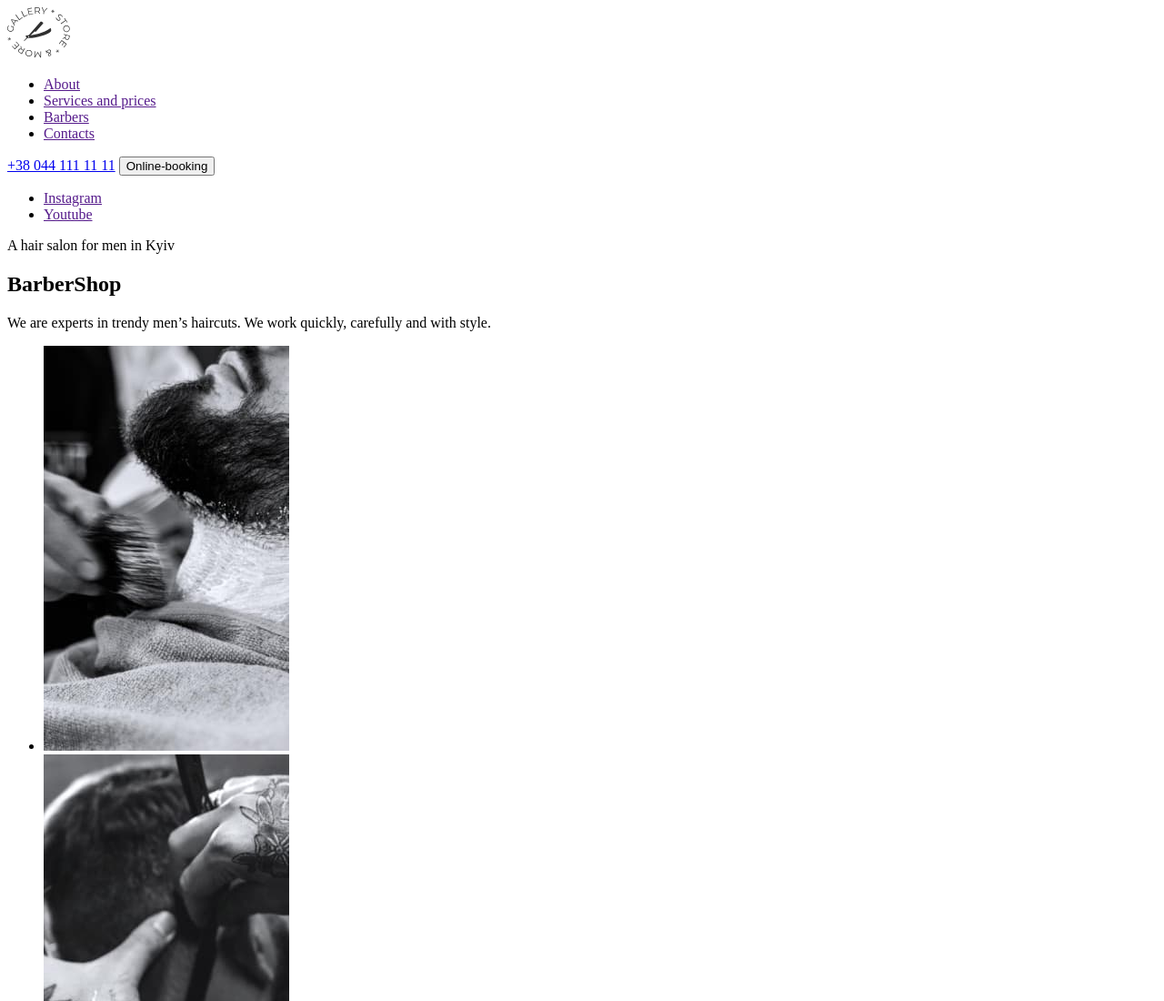
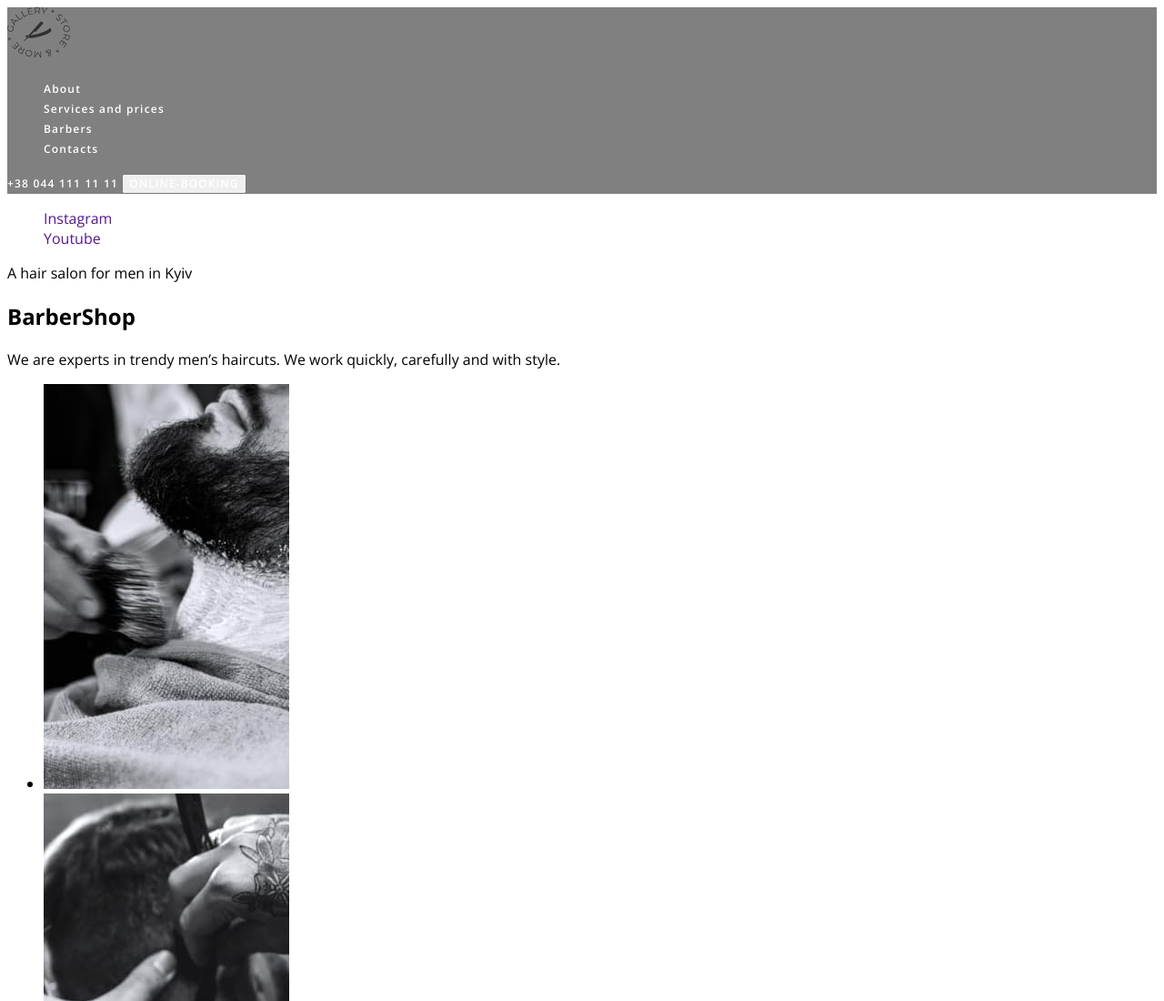
Before and after one commit to RAndriy1982/fs-79, a plain HTML site: page index.html in a window 1280 px wide. Shown: the top 1100 px of the page at 91% size. Drawn offline with nearby package versions, Linux system fonts and the light colour scheme.

Commit message:
started stilization

```diff
--- /dev/null
+++ b/css/styles.css
@@ -0,0 +1,69 @@
+/* @font-face {font-family: "OpenSans-700; src: url(../fonts/OpenSans-Bold.ttf);
+} */
+body {
+    font-family: 'Open Sans', sans-serif;
+}
+.list {
+    list-style: none;
+}
+.link {
+    text-decoration: none;
+}
+.header {
+    background-color: gray;
+}
+.header-navigation {
+}
+.header-logo {
+}
+.header-list {
+}
+.header-item {
+}
+
+.header-link {
+    font-weight: 600;
+    font-size: 12px;
+    line-height: 1.33px;
+    letter-spacing: 0.1em;
+
+    color: #FFFFFF;
+}
+
+.header-tel {
+
+    font-weight: 600;
+    font-size: 12px;
+    line-height: 1.33;
+    letter-spacing: 0.1em;
+    text-transform: uppercase;
+
+    color: #FFFFFF;
+
+
+}
+.header-btn {
+    font-family: inherit;
+    font-weight: 600;
+    font-size: 12px;
+    line-height: 16px;
+    letter-spacing: 0.09em;
+    text-transform: uppercase;
+
+    color: #FFFFFF;
+
+}
+.hero {
+}
+.hero-list {
+}
+.hero-item {
+}
+.hero-link {
+}
+.hero-suptitle {
+}
+.hero-title {
+}
+.hero-subtitle {
+}
--- a/index.html
+++ b/index.html
@@ -5,34 +5,38 @@
         <meta http-equiv="X-UA-Compatible" content="IE=edge">
         <meta name="viewport" content="width=device-width, initial-scale=1.0">
         <title>Barbershop&#128136;</title>
+        <link rel="preconnect" href="https://fonts.googleapis.com">
+        <link rel="preconnect" href="https://fonts.gstatic.com" crossorigin>
+        <link href="https://fonts.googleapis.com/css2?family=Open+Sans:wght@400;600;700&family=Raleway:wght@700&display=swap" rel="stylesheet">
+        <link rel="stylesheet" href="./css/styles.css">
     </head>
     <body>
-        <header>
-            <nav>
-                <a href="">
+        <header class="header">
+            <nav class="header-navigation">
+                <a class="header-logo" href="">
                     <img src="./images/logo.svg" alt="site logo">
                 </a>
-                <ul>
-                    <li><a href="">About</a></li>
-                    <li><a href="">Services and prices</a></li>
-                    <li><a href="">Barbers</a></li>
-                    <li><a href="">Contacts</a></li>
+                <ul class="header-list list">
+                    <li class="header-item"><a href="" class="header-link link">About</a></li>
+                    <li class="header-item"><a href="" class="header-link link">Services and prices</a></li>
+                    <li class="header-item"><a href="" class="header-link link">Barbers</a></li>
+                    <li class="header-item"><a href="" class="header-link link">Contacts</a></li>
                 </ul>
             </nav>
-            <a href="tel:+380441111111">+38 044 111 11 11</a>
-            <button type="button">Online-booking</button>
+            <a href="tel:+380441111111" class="header-tel link">+38 044 111 11 11</a>
+            <button type="button" class="header-btn">Online-booking</button>
         </header>
 
 
         <main>
-            <section>
-                <ul>
-                    <li><a href="" target="_blank" rel="noopener noreferrer nofollow">Instagram</a></li>
-                    <li><a href="" target="_blank" rel="noopener noreferrer nofollow">Youtube</a></li>
+            <section class="hero">
+                <ul class="hero-list list">
+                    <li class="hero-item"><a href="" target="_blank" class="hero-link link" rel="noopener noreferrer nofollow">Instagram</a></li>
+                    <li class="hero-item"><a href="" target="_blank" class="hero-link link" rel="noopener noreferrer nofollow">Youtube</a></li>
                 </ul>
-                <p>A hair salon for men in Kyiv</p>
-                <h1>BarberShop</h1>
-                <p>
+                <p class="hero-suptitle">A hair salon for men in Kyiv</p>
+                <h1 class="hero-title">BarberShop</h1>
+                <p class="hero-subtitle">
                     We are experts in trendy men’s haircuts. We work quickly, carefully
                     and with style.
                 </p>
```
